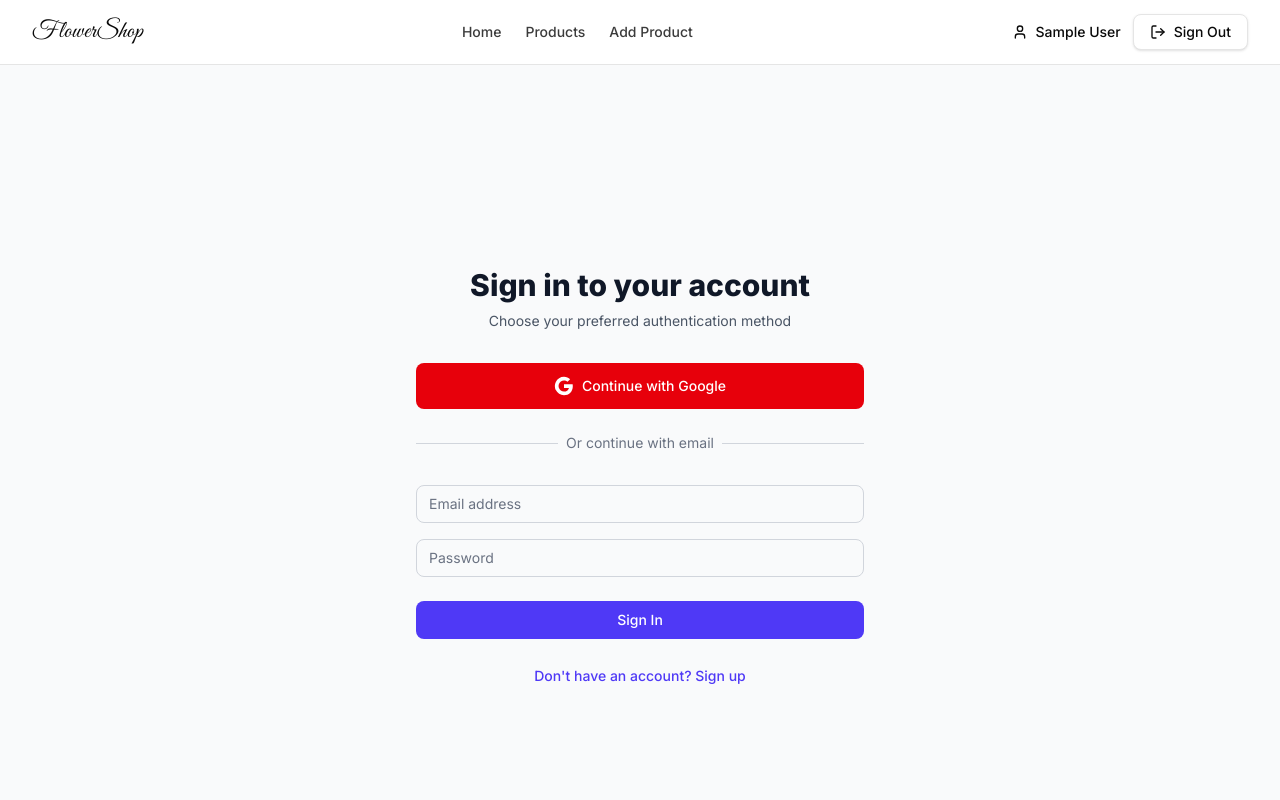
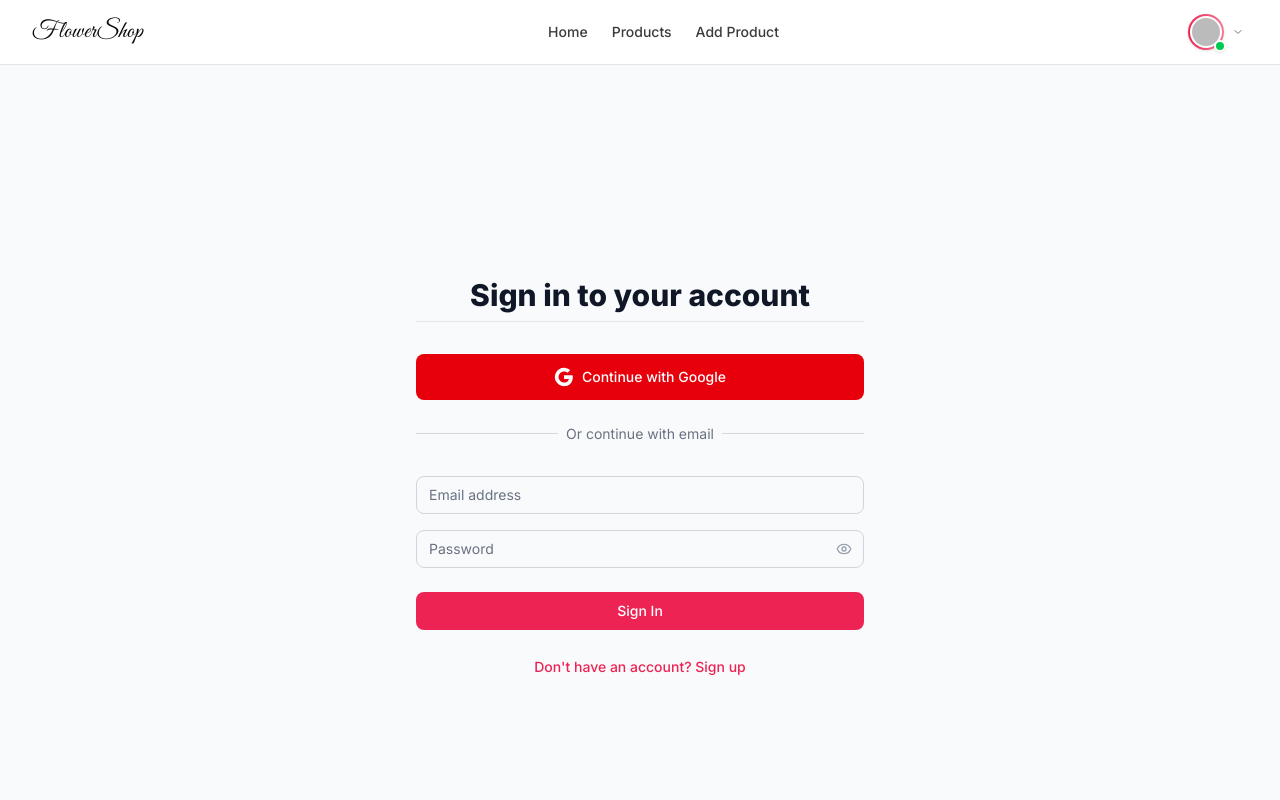
Before and after one commit to piyal007/flower_shop, a Next.js app: page /login in a window 1280 px wide. Shown: the top 800 px of the page. Built offline with nearby package versions, Linux system fonts and the light colour scheme; no server answers; sample sign-in values are in the browser's storage.

Commit message:
update some UI

```diff
--- a/package.json
+++ b/package.json
@@ -9,15 +9,16 @@
     "lint": "eslint"
   },
   "dependencies": {
+    "@radix-ui/react-separator": "^1.1.7",
     "@radix-ui/react-slot": "^1.2.3",
     "class-variance-authority": "^0.7.1",
     "clsx": "^2.1.1",
     "dotenv": "^17.2.1",
     "firebase": "^12.1.0",
-    "next-auth": "^4.24.7",
     "lucide-react": "^0.541.0",
     "motion": "^12.23.12",
     "next": "15.5.0",
+    "next-auth": "^4.24.7",
     "react": "19.1.0",
     "react-dom": "19.1.0",
     "react-hot-toast": "^2.6.0",
--- a/src/app/login/page.js
+++ b/src/app/login/page.js
@@ -2,9 +2,10 @@
 import { useState } from "react";
 import { useRouter } from "next/navigation";
 import { useAuth } from "@/contexts/AuthContext";
-import { Loader2 } from "lucide-react";
+import { Loader2, Eye, EyeOff } from "lucide-react";
 import toast, { Toaster } from "react-hot-toast";
 import Swal from "sweetalert2";
+import { Separator } from "@/components/ui/separator"
 
 export default function LoginPage() {
   const [email, setEmail] = useState("");
@@ -13,6 +14,7 @@ export default function LoginPage() {
   const [error, setError] = useState("");
   const [isSignUp, setIsSignUp] = useState(false);
   const [displayName, setDisplayName] = useState("");
+  const [showPassword, setShowPassword] = useState(false);
 
   const { signIn, signUp, signInWithGoogle, user } = useAuth();
   const router = useRouter();
@@ -23,9 +25,9 @@ export default function LoginPage() {
         title: 'Welcome!',
         text: `Hi ${userInfo?.displayName || userInfo?.email || 'there'}! Welcome to FlowerShop.`,
         icon: 'success',
-        confirmButtonText: 'Continue',
+        confirmButtonText: 'OK',
         confirmButtonColor: '#ed2353',
-        timer: 2500,
+        timer: 1000,
         timerProgressBar: true,
         showClass: {
           popup: 'animate__animated animate__fadeInDown'
@@ -107,9 +109,9 @@ export default function LoginPage() {
           <h2 className="mt-6 text-center text-3xl font-extrabold text-gray-900">
             {isSignUp ? "Create your account" : "Sign in to your account"}
           </h2>
-          <p className="mt-2 text-center text-sm text-gray-600">
-            Choose your preferred authentication method
-          </p>
+          <div className="pt-2">
+          <Separator />
+          </div>
         </div>
 
         <div className="mt-8 space-y-6">
@@ -163,7 +165,7 @@ export default function LoginPage() {
                     type="text"
                     value={displayName}
                     onChange={(e) => setDisplayName(e.target.value)}
-                    className="appearance-none relative block w-full px-3 py-2 border border-gray-300 placeholder-gray-500 text-gray-900 rounded-md focus:outline-none focus:ring-indigo-500 focus:border-indigo-500 focus:z-10 sm:text-sm"
+                    className="appearance-none relative block w-full px-3 py-2 border border-gray-300 placeholder-gray-500 text-gray-900 rounded-md focus:outline-none focus:ring-[#ed2353] focus:border-[#ed2353] focus:z-10 sm:text-sm"
                     placeholder="Full Name"
                   />
                 </div>
@@ -178,23 +180,35 @@ export default function LoginPage() {
                   required
                   value={email}
                   onChange={(e) => setEmail(e.target.value)}
-                  className="appearance-none relative block w-full px-3 py-2 border border-gray-300 placeholder-gray-500 text-gray-900 rounded-md focus:outline-none focus:ring-indigo-500 focus:border-indigo-500 focus:z-10 sm:text-sm"
+                  className="appearance-none relative block w-full px-3 py-2 border border-gray-300 placeholder-gray-500 text-gray-900 rounded-md focus:outline-none focus:ring-[#ed2353] focus:border-[#ed2353] focus:z-10 sm:text-sm"
                   placeholder="Email address"
                 />
               </div>
-              <div>
+              <div className="relative">
                 <label htmlFor="password" className="sr-only">Password</label>
                 <input
                   id="password"
                   name="password"
-                  type="password"
+                  type={showPassword ? "text" : "password"}
                   autoComplete={isSignUp ? "new-password" : "current-password"}
                   required
                   value={password}
                   onChange={(e) => setPassword(e.target.value)}
-                  className="appearance-none relative block w-full px-3 py-2 border border-gray-300 placeholder-gray-500 text-gray-900 rounded-md focus:outline-none focus:ring-indigo-500 focus:border-indigo-500 focus:z-10 sm:text-sm"
+                  className="appearance-none relative block w-full px-3 py-2 pr-10 border border-gray-300 placeholder-gray-500 text-gray-900 rounded-md focus:outline-none focus:ring-[#ed2353] focus:border-[#ed2353] focus:z-10 sm:text-sm"
                   placeholder="Password"
                 />
+                <button
+                  type="button"
+                  onClick={() => setShowPassword(!showPassword)}
+                  className="absolute inset-y-0 right-0 flex items-center pr-3 text-gray-400 hover:text-gray-600 focus:outline-none focus:text-gray-600 transition-colors"
+                  aria-label={showPassword ? "Hide password" : "Show password"}
+                >
+                  {showPassword ? (
+                    <EyeOff className="h-4 w-4" />
+                  ) : (
+                    <Eye className="h-4 w-4" />
+                  )}
+                </button>
               </div>
             </div>
 
@@ -202,7 +216,7 @@ export default function LoginPage() {
               <button
                 type="submit"
                 disabled={isLoading}
-                className="group relative w-full flex justify-center py-2 px-4 border border-transparent text-sm font-medium rounded-md text-white bg-indigo-600 hover:bg-indigo-700 focus:outline-none focus:ring-2 focus:ring-offset-2 focus:ring-indigo-500 disabled:opacity-50 disabled:cursor-not-allowed transition-colors cursor-pointer"
+                className="group relative w-full flex justify-center py-2 px-4 border border-transparent text-sm font-medium rounded-md text-white bg-[#ed2353] hover:bg-[#d91e47] focus:outline-none focus:ring-2 focus:ring-offset-2 focus:ring-[#ed2353] disabled:opacity-50 disabled:cursor-not-allowed transition-colors cursor-pointer"
               >
                 {isLoading && <Loader2 className="w-4 h-4 mr-2 animate-spin" />}
                 {isLoading ? "Processing..." : (isSignUp ? "Create Account" : "Sign In")}
@@ -221,7 +235,7 @@ export default function LoginPage() {
                 setPassword("");
                 setDisplayName("");
               }}
-              className="text-indigo-600 hover:text-indigo-500 text-sm font-medium cursor-pointer"
+              className="text-[#ed2353] hover:text-[#d91e47] text-sm font-medium cursor-pointer"
             >
               {isSignUp ? "Already have an account? Sign in" : "Don't have an account? Sign up"}
             </button>
--- a/src/components/navbar.js
+++ b/src/components/navbar.js
@@ -3,24 +3,42 @@ import Link from "next/link";
 import { usePathname } from "next/navigation";
 import { Button } from "@/components/ui/button";
 import { cn } from "@/lib/utils";
-import { useState } from "react";
-import { Menu, X, User, LogOut } from "lucide-react";
+import { useState, useRef, useEffect } from "react";
+import { Menu, X, User, LogOut, Settings, ChevronDown } from "lucide-react";
+import Image from "next/image";
 import { useAuth } from "@/contexts/AuthContext";
 
 export default function Navbar() {
   const [open, setOpen] = useState(false);
+  const [profileDropdownOpen, setProfileDropdownOpen] = useState(false);
   const pathname = usePathname();
   const { user, signOut, loading } = useAuth();
   const isActive = (href) => pathname === href;
+  const dropdownRef = useRef(null);
 
   const handleSignOut = async () => {
     try {
       await signOut();
       setOpen(false);
+      setProfileDropdownOpen(false);
     } catch (error) {
       console.error("Sign out error:", error);
     }
   };
+
+  // Close dropdown when clicking outside
+  useEffect(() => {
+    const handleClickOutside = (event) => {
+      if (dropdownRef.current && !dropdownRef.current.contains(event.target)) {
+        setProfileDropdownOpen(false);
+      }
+    };
+
+    document.addEventListener('mousedown', handleClickOutside);
+    return () => {
+      document.removeEventListener('mousedown', handleClickOutside);
+    };
+  }, []);
 
   return (
     <header className="sticky top-0 z-50 backdrop-blur supports-[backdrop-filter]:bg-white/70 bg-white/80 border-b">
@@ -64,15 +82,103 @@ export default function Navbar() {
             {loading ? (
               <div className="w-8 h-8 rounded-full bg-gray-200 animate-pulse"></div>
             ) : user ? (
+              <div className="relative" ref={dropdownRef}>
+                <button
+                  onClick={() => setProfileDropdownOpen(!profileDropdownOpen)}
+                  className="flex items-center gap-2 p-1 rounded-full hover:bg-gray-50 transition-all duration-200 group cursor-pointer"
+                >
+                  <div className="relative">
+                    {/* Profile Picture with Ring Border */}
+                    <div className="w-9 h-9 rounded-full p-0.5 bg-gradient-to-r from-primary via-primary/80 to-primary/60 shadow-sm">
+                      <div className="w-full h-full rounded-full overflow-hidden bg-white p-0.5">
+                        {user.photoURL ? (
+                          <Image
+                            src={user.photoURL}
+                            alt={user.displayName || user.email}
+                            width={32}
+                            height={32}
+                            className="w-full h-full object-cover rounded-full"
+                          />
+                        ) : (
+                          <div className="w-full h-full bg-gradient-to-br from-primary to-primary/80 flex items-center justify-center rounded-full">
+                            <span className="text-white text-sm font-semibold">
+                              {(user.displayName || user.email || 'U').charAt(0).toUpperCase()}
+                            </span>
+                          </div>
+                        )}
+                      </div>
+                    </div>
+
+                    {/* Online Indicator */}
+                    <div className="absolute -bottom-0.5 -right-0.5 w-3 h-3 bg-green-500 border-2 border-white rounded-full shadow-sm"></div>
+                  </div>
+
+                  {/* Dropdown Indicator */}
+                  <ChevronDown className={`h-3 w-3 text-gray-500 transition-transform duration-200 ${profileDropdownOpen ? 'rotate-180' : ''}`} />
+                </button>
+
+                {/* Profile Dropdown */}
+                {profileDropdownOpen && (
+                  <div className="absolute right-0 mt-2 w-64 bg-white rounded-lg shadow-lg border border-gray-200 py-2 z-50">
+                    {/* User Info */}
+                    <div className="px-4 py-3 border-b border-gray-100">
                       <div className="flex items-center gap-3">
-                <div className="flex items-center gap-2">
-                  <User className="h-4 w-4" />
-                  <span className="text-sm font-medium">{user.displayName || user.email}</span>
+                        <div className="relative">
+                          {/* Profile Picture with Ring Border */}
+                          <div className="w-12 h-12 rounded-full p-0.5 bg-gradient-to-r from-primary via-primary/80 to-primary/60">
+                            <div className="w-full h-full rounded-full overflow-hidden bg-white p-0.5">
+                              {user.photoURL ? (
+                                <Image
+                                  src={user.photoURL}
+                                  alt={user.displayName || user.email}
+                                  width={44}
+                                  height={44}
+                                  className="w-full h-full object-cover rounded-full"
+                                />
+                              ) : (
+                                <div className="w-full h-full bg-gradient-to-br from-primary to-primary/80 flex items-center justify-center rounded-full">
+                                  <span className="text-white font-semibold">
+                                    {(user.displayName || user.email || 'U').charAt(0).toUpperCase()}
+                                  </span>
                                 </div>
-                <Button variant="outline" size="sm" onClick={handleSignOut}>
-                  <LogOut className="h-4 w-4 mr-2" />
+                              )}
+                            </div>
+                          </div>
+
+                          {/* Online Indicator */}
+                          <div className="absolute -bottom-0.5 -right-0.5 w-3.5 h-3.5 bg-green-500 border-2 border-white rounded-full"></div>
+                        </div>
+                        <div className="flex-1 min-w-0">
+                          <p className="text-sm font-semibold text-gray-900 truncate">
+                            {user.displayName || 'User'}
+                          </p>
+                          <p className="text-xs text-gray-500 truncate">
+                            {user.email}
+                          </p>
+                        </div>
+                      </div>
+                    </div>
+
+                    {/* Menu Items */}
+                    <div className="py-1">
+                      <Link
+                        href="/dashboard"
+                        onClick={() => setProfileDropdownOpen(false)}
+                        className="flex items-center gap-3 px-4 py-2 text-sm text-gray-700 hover:bg-gray-50 transition-colors"
+                      >
+                        <Settings className="h-4 w-4" />
+                        Dashboard
+                      </Link>
+                      <button
+                        onClick={handleSignOut}
+                        className="w-full flex items-center gap-3 px-4 py-2 text-sm text-red-600 hover:bg-red-50 transition-colors cursor-pointer"
+                      >
+                        <LogOut className="h-4 w-4" />
                         Sign Out
-                </Button>
+                      </button>
+                    </div>
+                  </div>
+                )}
               </div>
             ) : (
               <Button asChild>
@@ -114,6 +220,17 @@ export default function Navbar() {
                 Products
               </Link>
               {user && (
+                <>
+                  <Link
+                    href="/dashboard"
+                    className={cn(
+                      "px-1 py-2 text-base font-medium transition-colors",
+                      isActive("/dashboard") ? "active text-primary" : "text-foreground/80 hover:text-primary"
+                    )}
+                    onClick={() => setOpen(false)}
+                  >
+                    Dashboard
+                  </Link>
                   <Link
                     href="/dashboard/add-product"
                     className={cn(
@@ -124,13 +241,41 @@ export default function Navbar() {
                   >
                     Add Product
                   </Link>
+                </>
               )}
               <div className="flex items-center gap-2 pt-2">
                 {user ? (
                   <div className="w-full space-y-2">
-                    <div className="flex items-center gap-2 px-1">
-                      <User className="h-4 w-4" />
-                      <span className="text-sm font-medium">{user.displayName || user.email}</span>
+                    <div className="flex items-center gap-3 px-1 py-2">
+                      <div className="relative">
+                        {/* Profile Picture with Ring Border */}
+                        <div className="w-10 h-10 rounded-full p-0.5 bg-gradient-to-r from-primary via-primary/80 to-primary/60">
+                          <div className="w-full h-full rounded-full overflow-hidden bg-white p-0.5">
+                            {user.photoURL ? (
+                              <Image
+                                src={user.photoURL}
+                                alt={user.displayName || user.email}
+                                width={36}
+                                height={36}
+                                className="w-full h-full object-cover rounded-full"
+                              />
+                            ) : (
+                              <div className="w-full h-full bg-gradient-to-br from-primary to-primary/80 flex items-center justify-center rounded-full">
+                                <span className="text-white text-sm font-semibold">
+                                  {(user.displayName || user.email || 'U').charAt(0).toUpperCase()}
+                                </span>
+                              </div>
+                            )}
+                          </div>
+                        </div>
+
+                        {/* Online Indicator */}
+                        <div className="absolute -bottom-0.5 -right-0.5 w-3 h-3 bg-green-500 border-2 border-white rounded-full"></div>
+                      </div>
+                      <div className="flex-1 min-w-0">
+                        <p className="text-sm font-medium truncate">{user.displayName || 'User'}</p>
+                        <p className="text-xs text-gray-500 truncate">{user.email}</p>
+                      </div>
                     </div>
                     <Button variant="outline" className="w-full" onClick={handleSignOut}>
                       <LogOut className="h-4 w-4 mr-2" />
--- /dev/null
+++ b/src/components/ui/separator.jsx
@@ -0,0 +1,27 @@
+"use client"
+
+import * as React from "react"
+import * as SeparatorPrimitive from "@radix-ui/react-separator"
+
+import { cn } from "@/lib/utils"
+
+function Separator({
+  className,
+  orientation = "horizontal",
+  decorative = true,
+  ...props
+}) {
+  return (
+    <SeparatorPrimitive.Root
+      data-slot="separator"
+      decorative={decorative}
+      orientation={orientation}
+      className={cn(
+        "bg-border shrink-0 data-[orientation=horizontal]:h-px data-[orientation=horizontal]:w-full data-[orientation=vertical]:h-full data-[orientation=vertical]:w-px",
+        className
+      )}
+      {...props} />
+  );
+}
+
+export { Separator }
--- a/src/contexts/AuthContext.js
+++ b/src/contexts/AuthContext.js
@@ -96,7 +96,7 @@ export const AuthProvider = ({ children }) => {
           icon: 'success',
           confirmButtonText: 'OK',
           confirmButtonColor: '#4F46E5',
-          timer: 3000,
+          timer: 1000,
           timerProgressBar: true,
           showClass: {
             popup: 'animate__animated animate__fadeInDown'
```
Also changed, not shown: 1 other file (tests, documents, lock files or other folders). Lines whose indentation alone changed are shown as unchanged.
